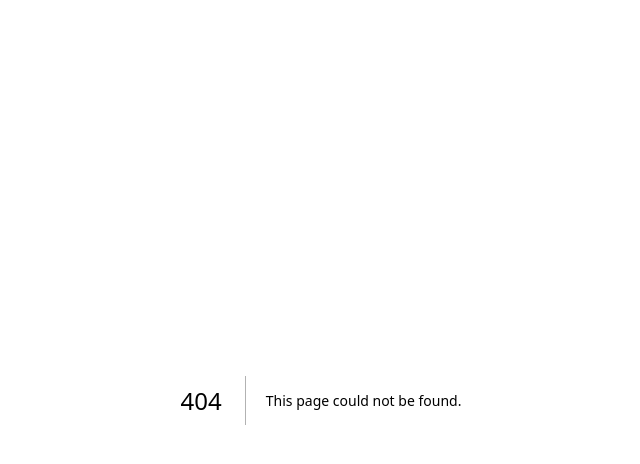
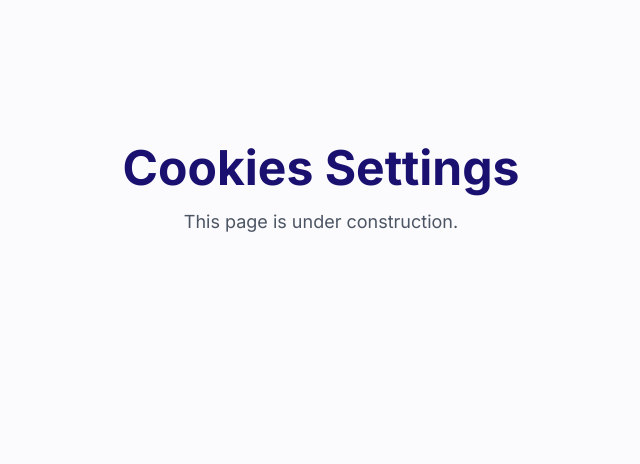
Before and after one commit to Phynnex/phynnex-dev-studio, a Next.js app: page /cookies in a window 1280 px wide. Before the commit this address had no page. Shown: the top 464 px of the page, without its empty margins (319-959 px from the left). Built offline with nearby package versions, Linux system fonts and the light colour scheme.

Commit message:
Add legal placeholder pages

```diff
--- /dev/null
+++ b/src/pages/cookies.tsx
@@ -0,0 +1,28 @@
+import React from 'react';
+import Head from 'next/head';
+
+const CookiesPage = () => {
+  return (
+    <>
+      <Head>
+        <title>Phynnex Dev Studio - Cookies Settings</title>
+        <meta
+          name="description"
+          content="Information about how Phynnex Dev Studio uses cookies."
+        />
+      </Head>
+      <main className="pt-20">
+        <div className="bg-whisper py-16">
+          <div className="container mx-auto max-w-7xl px-4">
+            <h1 className="text-4xl md:text-5xl font-bold text-center text-creole">Cookies Settings</h1>
+            <p className="text-center text-lg text-gray-600 mt-4 max-w-3xl mx-auto">
+              This page is under construction.
+            </p>
+          </div>
+        </div>
+      </main>
+    </>
+  );
+};
+
+export default CookiesPage;
--- /dev/null
+++ b/src/pages/privacy.tsx
@@ -0,0 +1,28 @@
+import React from 'react';
+import Head from 'next/head';
+
+const PrivacyPage = () => {
+  return (
+    <>
+      <Head>
+        <title>Phynnex Dev Studio - Privacy Policy</title>
+        <meta
+          name="description"
+          content="Read about Phynnex Dev Studio's privacy practices."
+        />
+      </Head>
+      <main className="pt-20">
+        <div className="bg-whisper py-16">
+          <div className="container mx-auto max-w-7xl px-4">
+            <h1 className="text-4xl md:text-5xl font-bold text-center text-creole">Privacy Policy</h1>
+            <p className="text-center text-lg text-gray-600 mt-4 max-w-3xl mx-auto">
+              This page is under construction.
+            </p>
+          </div>
+        </div>
+      </main>
+    </>
+  );
+};
+
+export default PrivacyPage;
--- /dev/null
+++ b/src/pages/terms.tsx
@@ -0,0 +1,28 @@
+import React from 'react';
+import Head from 'next/head';
+
+const TermsPage = () => {
+  return (
+    <>
+      <Head>
+        <title>Phynnex Dev Studio - Terms of Service</title>
+        <meta
+          name="description"
+          content="Understand the terms of service for using Phynnex Dev Studio."
+        />
+      </Head>
+      <main className="pt-20">
+        <div className="bg-whisper py-16">
+          <div className="container mx-auto max-w-7xl px-4">
+            <h1 className="text-4xl md:text-5xl font-bold text-center text-creole">Terms of Service</h1>
+            <p className="text-center text-lg text-gray-600 mt-4 max-w-3xl mx-auto">
+              This page is under construction.
+            </p>
+          </div>
+        </div>
+      </main>
+    </>
+  );
+};
+
+export default TermsPage;
```
